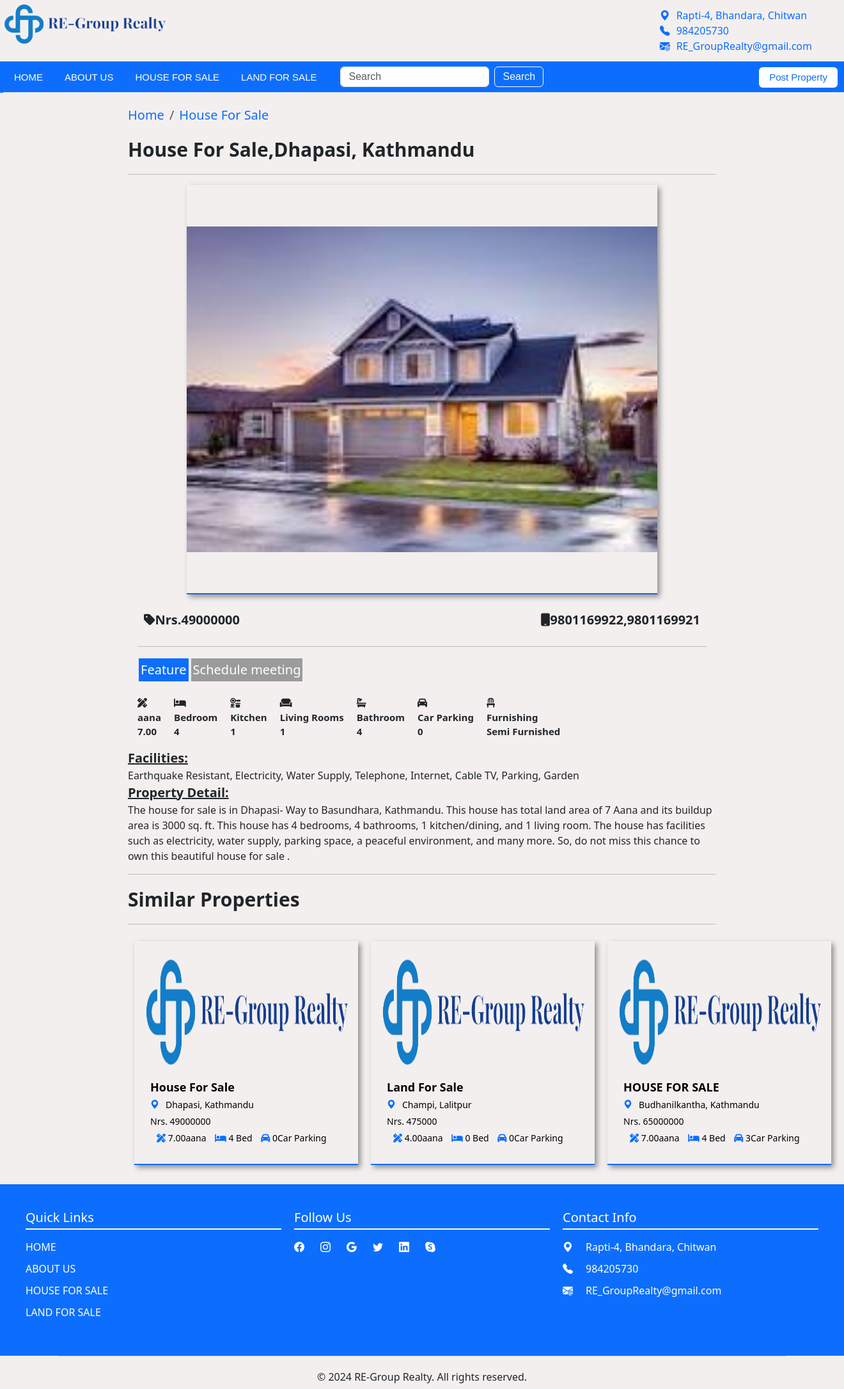
After one commit to gysenn/DjangoProject, a Django app: page /propertydisplay/1/ in a window 1320 px wide. The commit adds this page. Shown: the whole page at 64% size. Run offline with Django 5.2, Linux system fonts and the light colour scheme; data comes from the database, SQL or seed files in the repository; both versions use the stored data as it was after the commit; some libraries are stand-ins or nearby versions.

Commit message:
completed display property

```diff
--- a/CSS/index.css
+++ b/CSS/index.css
@@ -25,7 +25,10 @@ body {
     gap: 20px;
     padding: 10px;
 }
-
+.property-section a{
+    text-decoration: none;
+    color: black;
+}
 .property-card {
     position: relative;
     width: 350px;
--- /dev/null
+++ b/CSS/propertydisplay.css
@@ -0,0 +1,215 @@
+html {
+    scroll-behavior: smooth;
+}
+
+body {
+    padding: 0;
+    margin: 0;
+    box-sizing: border-box;
+    background-color: #f3efef;
+}
+/*body section start*/
+.body-section {
+    padding: 20px 200px 20px 200px;
+}
+.body-heading {
+    font-size: 30px;
+    font-weight: 600;
+}
+
+.breadcrumb .breadcrumb-item a,.breadcrumb .breadcrumb-item{
+    text-decoration: none;
+    font-size: 20px;
+
+}
+
+.property-section .display-image{
+    width: 80%;
+    height: 80vh;
+    display: flex;
+    justify-content: center;
+    align-items: center;
+    margin: 0 auto;
+    box-shadow: 4px 4px 8px rgba(56, 56, 56, 0.523);
+    border-bottom: 2px solid #0D6EFD;
+}
+.display-image img{
+    width: 100%;
+    height: 100%;
+    object-fit: contain;
+}
+.price-contact{
+    display: flex;
+    justify-content: space-between;
+    padding: 10px;
+    font-size: 20px;
+    font-weight: 600;
+}
+
+.option-item{
+    display: flex;
+    margin: 0;
+    padding: 0;
+}
+
+.option-item .option-item-list{
+    margin: 2px;
+    padding: 3px;
+    list-style: none;
+    background: rgba(130, 130, 130, 0.767);
+    transition: .3s ease;
+}
+.option-item  #feature{
+    background: #0D6EFD;
+    color: white;
+}
+.option-item .option-item-list:hover{
+    background: #0D6EFD;
+    color: white ;
+}
+.option-item .option-item-list a{
+    text-decoration: none;
+    color: white;
+    font-size: 20px;
+}
+
+.feature-list {
+    display: flex;
+}
+
+.feature-list span{
+    margin: 20px 20px 0px 0px ;
+    font-size: 15px;
+    font-weight: 600;
+}
+
+p{
+    margin: 0px;
+    padding: 0PX;
+}
+.schedule-meet{
+    width: 100%;
+    display: none;
+    margin-top: 10px;
+}
+.person-info{
+    width: 100%;
+    margin-bottom: 10px;
+    display: flex;
+}
+
+.person-info input{
+    width: 100%;
+    height: 6vh;
+    border-radius: 6px;
+    margin-right: 10px;
+    padding: 5px;
+    font-size: 17px;
+    border: none;
+    outline: none;
+}
+
+.date-schedule{
+    display: flex;
+    margin-bottom: 10px;
+}
+.date-schedule .input-box{
+    display: flex;
+    flex-direction:column ;
+    width: 100%;
+    height: 6vh;
+}
+
+.date-schedule .input-box input{
+    border-radius: 6px;
+    margin-right: 10px;
+    padding: 5px;
+    font-size: 17px;
+    border: none;
+    outline: none;
+}
+
+.massage-group{
+    width: 100%;
+    margin: 30px 10px 10px 0px;
+}
+
+.massage-group textarea{
+    width: 100%;
+    height: 6vh;
+    border-radius: 6px;
+    margin-right: 10px;
+    padding: 5px;
+    font-size: 17px;
+    border: none;
+    outline: none;
+}
+.facilities,.property-detail{
+    font-size: 20px;
+    font-weight: 600;
+    margin-top: 30px;
+    text-decoration: underline;
+}
+.similar-heading{
+    font-size: 30px;
+    font-weight: 600;
+}
+.similar-section{
+    display: flex;
+}
+.similar-section a{
+    text-decoration: none;
+    color: black;
+}
+.property-card {
+    position: relative;
+    width: 350px;
+    height: 350px;
+    margin: 10px;
+    box-shadow: 4px 4px 8px rgba(56, 56, 56, 0.523);
+    border-bottom: 2px solid #0D6EFD;
+    padding: 10px;
+    display: flex;
+    flex-direction: column;
+    overflow: hidden;
+}
+
+.property-image {
+    position: relative;
+    flex: 1;
+    overflow: hidden;
+}
+
+.property-image img {
+    width: 100%;
+    height: 100%;
+    object-fit: fill;
+}
+
+.property-info {
+    padding: 15px;
+}
+
+.property-title {
+    font-size: 18px;
+    margin: 0;
+    font-weight: bold;
+}
+
+.property-location,
+.property-price,
+.property-details {
+    font-size: 14px;
+    margin: 5px 0;
+}
+
+.property-card .fa-solid,
+.property-card .fas,
+.property-card .bi {
+    color: #0D6EFD;
+}
+
+.property-card .fa-solid,
+.property-card .fas {
+    margin-left: 10px;
+}
--- a/RGR/urls.py
+++ b/RGR/urls.py
@@ -16,7 +16,9 @@ Including another URLconf
 """
 from django.contrib import admin
 from django.urls import path
-from base.views import home,aboutus,house,land,post
+from django.conf import settings
+from django.conf.urls.static import static
+from base.views import home,aboutus,house,land,post,propertydisplay
 
 urlpatterns = [
     path('admin/', admin.site.urls),
@@ -25,5 +27,6 @@ urlpatterns = [
     path('house/',house,name="house"),
     path('land/',land,name="land"),
     path('post/',post,name="post"),
-
+    path('propertydisplay/<int:pk>/',propertydisplay,name="propertydisplay"),
 ]
+urlpatterns += static(settings.MEDIA_URL, document_root=settings.MEDIA_ROOT)
--- a/Template/aboutus.html
+++ b/Template/aboutus.html
@@ -66,7 +66,7 @@
       <div class="about-heading">
         <h1>About RE-Group Realty</h1>
       </div>
-      <hr />
+      <hr>
       <div class="about-container">
         <h2>Who We Are</h2>
         <p>RE-Group Realty is a premier real estate agency dedicated to providing exceptional service and expert guidance to clients looking to buy, sell, or invest in properties. With years of experience and a deep understanding of the real estate market, our team is committed to helping you achieve your real estate goals.</p>
--- a/Template/house.html
+++ b/Template/house.html
@@ -10,7 +10,6 @@
     <link rel="stylesheet" href="{% static 'header.css' %}" />
     <link rel="stylesheet" href="{% static 'footer.css' %}" />
     <link rel="stylesheet" href="https://cdn.jsdelivr.net/npm/bootstrap-icons@1.11.3/font/bootstrap-icons.min.css" />
-    <link rel="stylesheet" href="https://unpkg.com/swiper/swiper-bundle.min.css" />
     <link rel="stylesheet" href="https://cdnjs.cloudflare.com/ajax/libs/font-awesome/6.6.0/css/all.min.css" integrity="sha512-Kc323vGBEqzTmouAECnVceyQqyqdsSiqLQISBL29aUW4U/M7pSPA/gEUZQqv1cwx4OnYxTxve5UMg5GT6L4JJg==" crossorigin="anonymous" referrerpolicy="no-referrer" />
     <title>House For Sales</title>
   </head>
@@ -65,12 +64,13 @@
     </header>
     <div class="body-section">
       <div class="body-heading">House For Sales</div>
-      <hr />
+      <hr>
 
       <div class="property-section">
         {% for property in propertys %}
           {% if property.property_type|lower == 'house' %}
             <div class="property-card">
+
               <div class="property-image">
                 <img src="{% static 'Image/Logo/Logo2.png' %} " alt="Property Image" />
               </div>
@@ -81,7 +81,7 @@
                 </p>
                 <p class="property-price">Nrs. {{ property.price }}</p>
                 <p class="property-details">
-                  <i class="fa-solid fa-ruler-combined"></i> {{ property.property_area }}aana
+                  <i class="fa-solid fa-pen-ruler"></i>{{ property.property_area }}aana
                   <i class="fas fa-bed"></i> {{ property.bedroom }} Bed
                   <i class="fas fa-car"></i> {{ property.car_parking }}Car Parking
                 </p>
--- a/Template/land.html
+++ b/Template/land.html
@@ -10,7 +10,6 @@
     <link rel="stylesheet" href="{% static 'header.css' %}" />
     <link rel="stylesheet" href="{% static 'footer.css' %}" />
     <link rel="stylesheet" href="https://cdn.jsdelivr.net/npm/bootstrap-icons@1.11.3/font/bootstrap-icons.min.css" />
-    <link rel="stylesheet" href="https://unpkg.com/swiper/swiper-bundle.min.css" />
     <link rel="stylesheet" href="https://cdnjs.cloudflare.com/ajax/libs/font-awesome/6.6.0/css/all.min.css" integrity="sha512-Kc323vGBEqzTmouAECnVceyQqyqdsSiqLQISBL29aUW4U/M7pSPA/gEUZQqv1cwx4OnYxTxve5UMg5GT6L4JJg==" crossorigin="anonymous" referrerpolicy="no-referrer" />
     <title>Land For Sales</title>
   </head>
@@ -82,9 +81,7 @@
                 </p>
                 <p class="property-price">Nrs. {{ property.price }}</p>
                 <p class="property-details">
-                  <i class="fa-solid fa-ruler-combined"></i> {{ property.property_area }}aana
-                  <i class="fas fa-bed"></i> {{ property.bedroom }} Bed
-                  <i class="fas fa-car"></i> {{ property.car_parking }}Car Parking
+                  <i class="fa-solid fa-pen-ruler"></i> {{ property.property_area }}aana
                 </p>
               </div>
             </div>
--- /dev/null
+++ b/Template/propertydisplay.html
@@ -0,0 +1,278 @@
+<!DOCTYPE html>
+<html lang="en">
+  <head>
+    <meta charset="UTF-8" />
+    <meta name="viewport" content="width=device-width, initial-scale=1.0" />
+    <title>{{ propertys.title}}</title>
+    <link href="https://cdn.jsdelivr.net/npm/bootstrap@5.3.3/dist/css/bootstrap.min.css" rel="stylesheet" integrity="sha384-QWTKZyjpPEjISv5WaRU9OFeRpok6YctnYmDr5pNlyT2bRjXh0JMhjY6hW+ALEwIH" crossorigin="anonymous" />
+    <script src="https://cdn.jsdelivr.net/npm/bootstrap@5.3.3/dist/js/bootstrap.bundle.min.js" integrity="sha384-YvpcrYf0tY3lHB60NNkmXc5s9fDVZLESaAA55NDzOxhy9GkcIdslK1eN7N6jIeHz" crossorigin="anonymous"></script>
+    {% load static %}
+    <link rel="stylesheet" href="{% static 'propertydisplay.css' %}" />
+    <link rel="stylesheet" href="{% static 'header.css' %}" />
+    <link rel="stylesheet" href="{% static 'footer.css' %}" />
+    <link rel="stylesheet" href="https://cdn.jsdelivr.net/npm/bootstrap-icons@1.11.3/font/bootstrap-icons.min.css" />
+    <link rel="stylesheet" href="https://cdnjs.cloudflare.com/ajax/libs/font-awesome/6.6.0/css/all.min.css" integrity="sha512-Kc323vGBEqzTmouAECnVceyQqyqdsSiqLQISBL29aUW4U/M7pSPA/gEUZQqv1cwx4OnYxTxve5UMg5GT6L4JJg==" crossorigin="anonymous" referrerpolicy="no-referrer" />
+  </head>
+
+  <body>
+    <header>
+      <div class="head">
+        <div class="logo">
+          <a href="{% url 'home' %}"><img src="{% static 'Image/Logo/Logo2.png' %}" class="img-fluid" alt="logo of RE-Group Realty" /></a>
+        </div>
+        <div class="company-info">
+          <p class="info-head">
+            <i class="bi bi-geo-alt-fill"></i><span class="info-body">Rapti-4, Bhandara, Chitwan</span>
+          </p>
+          <p class="info-head">
+            <i class="bi bi-telephone-fill"></i><span class="info-body">984205730</span>
+          </p>
+          <p class="info-head">
+            <i class="bi bi-envelope-at-fill"></i><span class="info-body">RE_GroupRealty@gmail.com</span>
+          </p>
+        </div>
+      </div>
+      <div class="navbar">
+        <ul class="nav nav-tabs">
+          <div class="link-item">
+            <li class="nav-item">
+              <a class="nav-link" href="{% url 'home' %}">HOME</a>
+            </li>
+            <li class="nav-item">
+              <a class="nav-link" href="{% url 'aboutus' %}">ABOUT US</a>
+            </li>
+            <li class="nav-item">
+              <a class="nav-link" href="{% url 'house' %}">HOUSE FOR SALE</a>
+            </li>
+            <li class="nav-item">
+              <a class="nav-link" href="{% url 'land' %}">LAND FOR SALE</a>
+            </li>
+            <li class="nav-item">
+              <form class="d-flex ms-auto" role="search">
+                <input class="form-control me-2" type="search" placeholder="Search" aria-label="Search" />
+                <button class="btn btn-outline-light" type="submit">Search</button>
+              </form>
+            </li>
+          </div>
+          <div class="link-btn">
+            <li class="nav-item">
+              <a class="nav-link btn" href="{% url 'post' %}">Post Property</a>
+            </li>
+          </div>
+        </ul>
+      </div>
+    </header>
+    <div class="body-section">
+      <nav aria-label="breadcrumb">
+        <ol class="breadcrumb">
+          <li class="breadcrumb-item">
+            <a href="{% url 'home' %}">Home</a>
+          </li>
+          <li class="breadcrumb-item">
+            <a href="{% if propertys.property_type|lower == 'house' %}{% url 'house' %}{% else %}{% url 'land' %}{% endif %}">{{ propertys.title }}</a>
+          </li>
+        </ol>
+      </nav>
+      <div class="body-heading">{{propertys.title}},{{propertys.location}}</div>
+      <hr />
+      <div class="property-section">
+        <div class="display-image">
+          <img src="{% static 'Image/Logo/download.jpg' %}" alt="" />
+        </div>
+        <div class="property-info">
+          <div class="price-contact">
+            <span class="price"><i class="fa-solid fa-tag"></i>Nrs.{{propertys.price}}</span>
+            <span class="contact"><i class="fa-solid fa-mobile"></i>{{propertys.contact}},{{propertys.alternative_contact}}</span>
+          </div>
+          <hr />
+          <div class="option-nav">
+            <ul class="option-item">
+              <li class="option-item-list" id="feature">
+                <a>Feature</a>
+              </li>
+              <li class="option-item-list" id="schedule-meeting">
+                <a>Schedule meeting</a>
+              </li>
+            </ul>
+            <div class="feature-list" id="feature-list">
+                <span class="landarea">
+                    <i class="fa-solid fa-pen-ruler"></i>
+                    <p>aana</p>
+                    <p>{{propertys.property_area}}</p>
+                  </span>
+                {% if propertys.property_type|lower == 'house' %}
+              <span class="bedroom">
+                <i class="fa-solid fa-bed"></i>
+                <p>Bedroom</p>
+                <p>{{propertys.bedroom}}</p>
+              </span>
+              <span class="kitchen">
+                <i class="fa-solid fa-kitchen-set"></i>
+                <p>Kitchen</p>
+                <p>{{propertys.kitchen}}</p>
+              </span>
+              <span class="living-room">
+                <i class="fa-solid fa-couch"></i>
+                <p>Living Rooms</p>
+                <p>{{propertys.living_room}}</p>
+              </span>
+              <span class="bathroom">
+                <i class="fa-solid fa-bath"></i>
+                <p>Bathroom</p>
+                <p>{{propertys.bathroom}}</p>
+              </span>
+              <span class="carparking">
+                <i class="fas fa-car"></i>
+                <p>Car Parking</p>
+                <p>{{propertys.car_parking}} </p>
+              </span>
+
+              <span class="furnishing">
+                <i class="fa-solid fa-chair"></i>
+                <p>Furnishing</p>
+                <p>{{propertys.furnishing}}</p>
+              </span>
+              {% endif %}
+            </div>
+            <div class="schedule-meet" id="schedule-meet">
+              <form method="POST">
+                <div class="person-info">
+                  <input type="text" name="name" placeholder="Full Name" />
+                  <input type="email" name="email" placeholder="Email Address" />
+                  <input type="text" name="contact" placeholder="Phone Number" />
+                </div>
+                <div class="date-schedule">
+                  <div class="input-box">
+                    <label>Preferred time and date</label>
+                    <input type="text" name="prefferred-date" />
+                  </div>
+                  <div class="input-box">
+                    <label>Alternative time and date</label>
+                    <input type="text" name="alternative-date" />
+                  </div>
+                </div>
+                <div class="massage-group">
+                  <textarea name="massage" placeholder="Massage"></textarea>
+                  <p>Your name, phone number and email address are required so that we may contact you to schedule an appointment.</p>
+                </div>
+                <button type="submit" class="btn btn-primary">Send</button>
+              </form>
+            </div>
+          </div>
+        </div>
+        <div class="facilities-list">
+          <span class="facilities">Facilities:</span>
+          <p>{{propertys.facilities}} </p>
+        </div>
+        <div class="property-detail-info">
+            <span class="property-detail">Property Detail:</span>
+            <p>{{propertys.property_details}} </p>
+          </div>
+      </div>
+      <hr>
+      <div class="similar">
+          <div class="similar-heading">
+          Similar Properties
+          </div>
+          <hr>
+          <div class="similar-section">
+          {% for property in prop %}
+          <a href="{% url 'propertydisplay' pk=property.id %}">
+          <div class="property-card">
+            <div class="property-image">
+              <img src="{% static 'Image/Logo/Logo2.png' %} " alt="Property Image" />
+            </div>
+            <div class="property-info">
+              <h2 class="property-title">{{ property.title}}</h2>
+              <p class="property-location">
+                <i class="bi bi-geo-alt-fill"></i>{{property.location}}
+              </p>
+              <p class="property-price">Nrs. {{property.price}}</p>
+              <p class="property-details">
+                <i class="fa-solid fa-pen-ruler"></i> {{property.property_area}}aana
+                <i class="fas fa-bed"></i> {{property.bedroom}} Bed
+                <i class="fas fa-car"></i> {{property.car_parking}}Car Parking
+              </p>
+            </div>
+          </div>
+        </a>
+          {% endfor %}
+        </div>
+      </div>
+    </div>
+
+    <footer class="footer">
+      <div class="footer-info">
+        <div class="navigate-link">
+          <h4>Quick Links</h4>
+          <ul class="list-unstyled">
+            <li class="footer-item">
+              <a class="footer-link" href="{% url 'home' %}">HOME</a>
+            </li>
+            <li class="footer-item">
+              <a class="footer-link" href="{% url 'aboutus' %}">ABOUT US</a>
+            </li>
+            <li class="footer-item">
+              <a class="footer-link" href="{% url 'house' %}">HOUSE FOR SALE</a>
+            </li>
+            <li class="footer-item">
+              <a class="footer-link" href="{% url 'land' %}">LAND FOR SALE</a>
+            </li>
+          </ul>
+        </div>
+        <div class="follow-us-link">
+          <h4>Follow Us</h4>
+          <div class="follow-us-item">
+            <a href="#" class="social-link"><i class="bi bi-facebook"></i></a>
+            <a href="#" class="social-link"><i class="bi bi-instagram"></i></a>
+            <a href="#" class="social-link"><i class="bi bi-google"></i></a>
+            <a href="#" class="social-link"><i class="bi bi-twitter"></i></a>
+            <a href="#" class="social-link"><i class="bi bi-linkedin"></i></a>
+            <a href="#" class="social-link"><i class="bi bi-skype"></i></a>
+          </div>
+        </div>
+        <div class="footer-company-info">
+          <h4>Contact Info</h4>
+          <p class="info-head">
+            <i class="bi bi-geo-alt-fill"></i><span class="info-body">Rapti-4, Bhandara, Chitwan</span>
+          </p>
+          <p class="info-head">
+            <i class="bi bi-telephone-fill"></i><span class="info-body">984205730</span>
+          </p>
+          <p class="info-head">
+            <i class="bi bi-envelope-at-fill"></i><span class="info-body">RE_GroupRealty@gmail.com</span>
+          </p>
+        </div>
+      </div>
+      <div class="container">
+        <p class="text">© 2024 RE-Group Realty. All rights reserved.</p>
+      </div>
+    </footer>
+
+    <script src="https://cdn.jsdelivr.net/npm/@popperjs/core@2.11.8/dist/umd/popper.min.js" integrity="sha384-I7E8VVD/ismYTF4hNIPjVp/Zjvgyol6VFvRkX/vR+Vc4jQkC+hVqc2pM8ODewa9r" crossorigin="anonymous"></script>
+    <script src="https://cdn.jsdelivr.net/npm/bootstrap@5.3.3/dist/js/bootstrap.min.js" integrity="sha384-0pUGZvbkm6XF6gxjEnlmuGrJXVbNuzT9qBBavbLwCsOGabYfZo0T0to5eqruptLy" crossorigin="anonymous"></script>
+    <script>
+      document.addEventListener('DOMContentLoaded', function () {
+        const feature = document.getElementById('feature')
+        const schedule_meeting = document.getElementById('schedule-meeting')
+        const feature_list = document.getElementById('feature-list') // Ensure this ID matches your HTML
+        const schedule_meet = document.getElementById('schedule-meet')
+
+        // Ensure `feature-list` is defined and exists in your HTML
+        if (feature_list) {
+          feature.addEventListener('click', function () {
+            feature_list.style.display = 'flex'
+            schedule_meet.style.display = 'none'
+          })
+        }
+
+        schedule_meeting.addEventListener('click', function () {
+          if (feature_list) {
+            feature_list.style.display = 'none'
+          }
+          schedule_meet.style.display = 'flex'
+        })
+      })
+    </script>
+  </body>
+</html>
--- a/base/views.py
+++ b/base/views.py
@@ -64,3 +64,12 @@ def post(request):
         return redirect("home")
 
     return render(request,"post-property.html")
+def propertydisplay(request,pk):
+    property_objs=property_detail.objects.get(id=pk)
+    propertydisplay_objs=property_detail.objects.all()
+    context={'propertys':property_objs,
+             'prop':propertydisplay_objs
+             }
+
+
+    return render(request,"propertydisplay.html",context)
```
Also changed, not shown: Template/index.html (+24 -10 lines), db.sqlite3.
